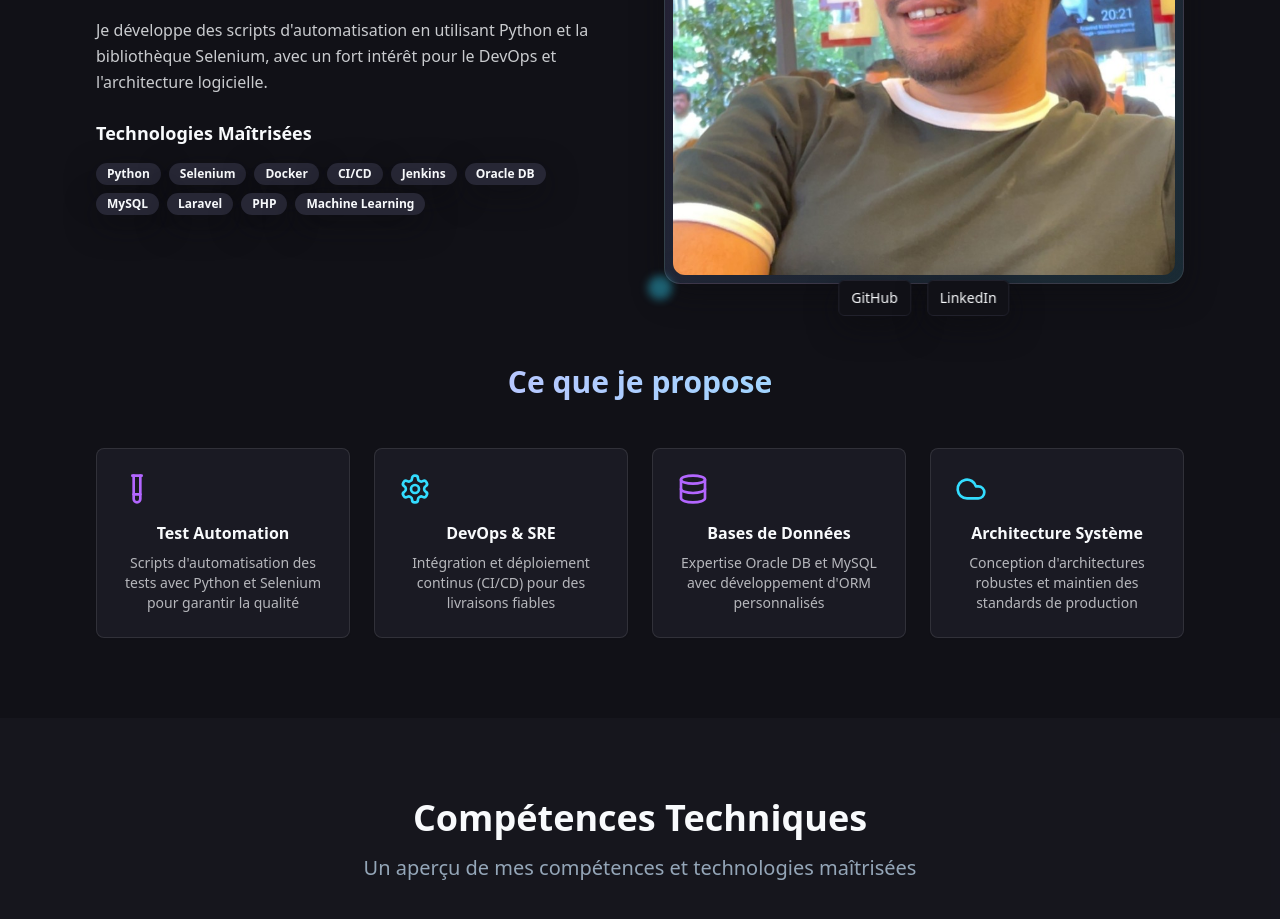
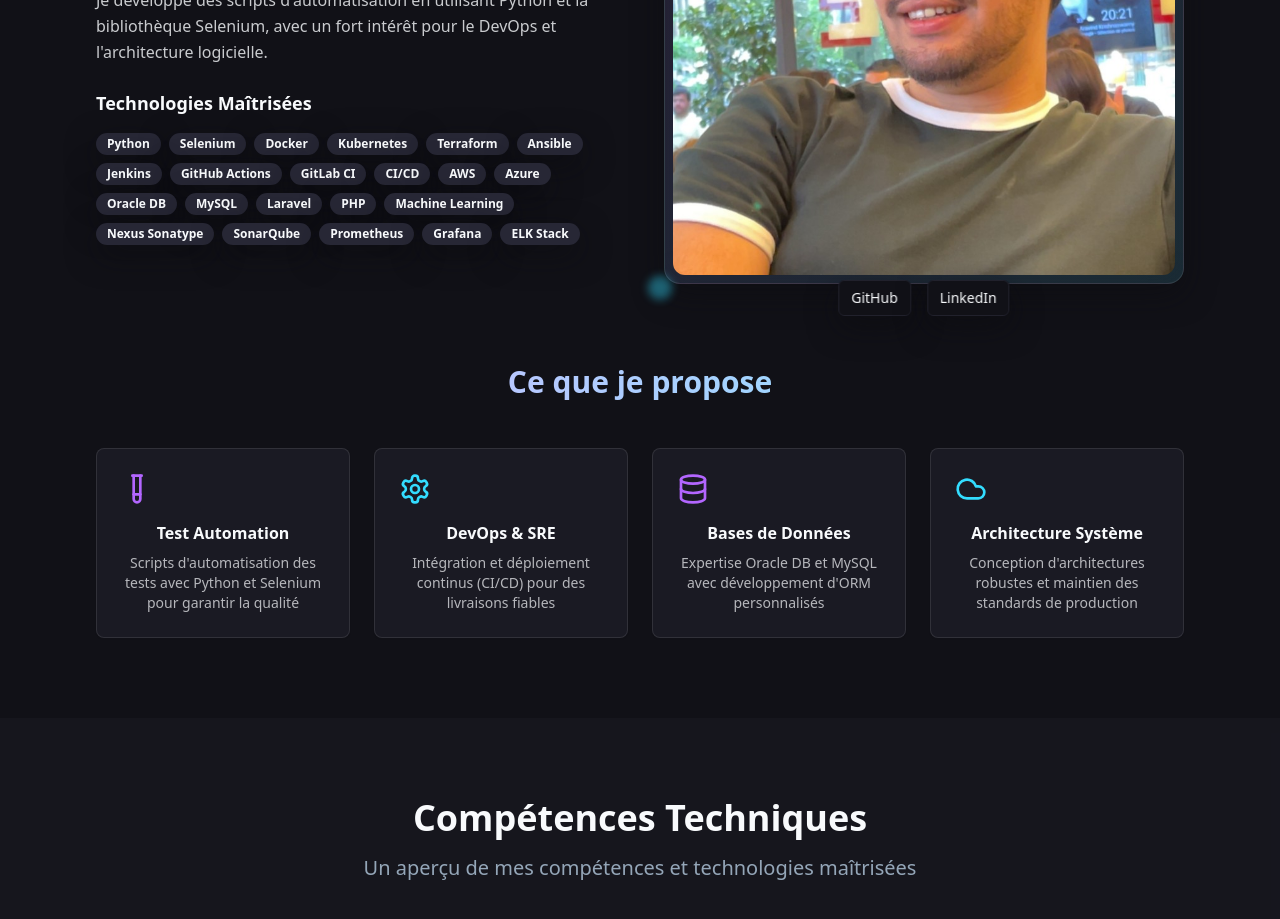
Before and after one commit to Ashraf-Khabar/achraf-khabar, a React (Vite) app: page / in a window 1280 px wide. Shown: the part 1300-2219 px from the top of the page. Built offline with nearby package versions, Linux system fonts and the light colour scheme.

Commit message:
Add DevOps and Cloud skills
Added advanced DevOps and Cloud skills including Terraform, Ansible, Docker, Kubernetes, Jenkins, GitHub Actions, GitLab CI, and Nexus Sonatype to the skills section.

```diff
--- a/src/components/About.tsx
+++ b/src/components/About.tsx
@@ -5,8 +5,10 @@ import { Code, Settings, TestTube, Database, Cloud, Cpu } from "lucide-react";
 
 const About = () => {
   const skills = [
-    "Python", "Selenium", "Docker", "CI/CD", "Jenkins",
-    "Oracle DB", "MySQL", "Laravel", "PHP", "Machine Learning"
+    "Python", "Selenium", "Docker", "Kubernetes", "Terraform", "Ansible",
+    "Jenkins", "GitHub Actions", "GitLab CI", "CI/CD", "AWS", "Azure",
+    "Oracle DB", "MySQL", "Laravel", "PHP", "Machine Learning",
+    "Nexus Sonatype", "SonarQube", "Prometheus", "Grafana", "ELK Stack"
   ];
 
   const services = [
```
